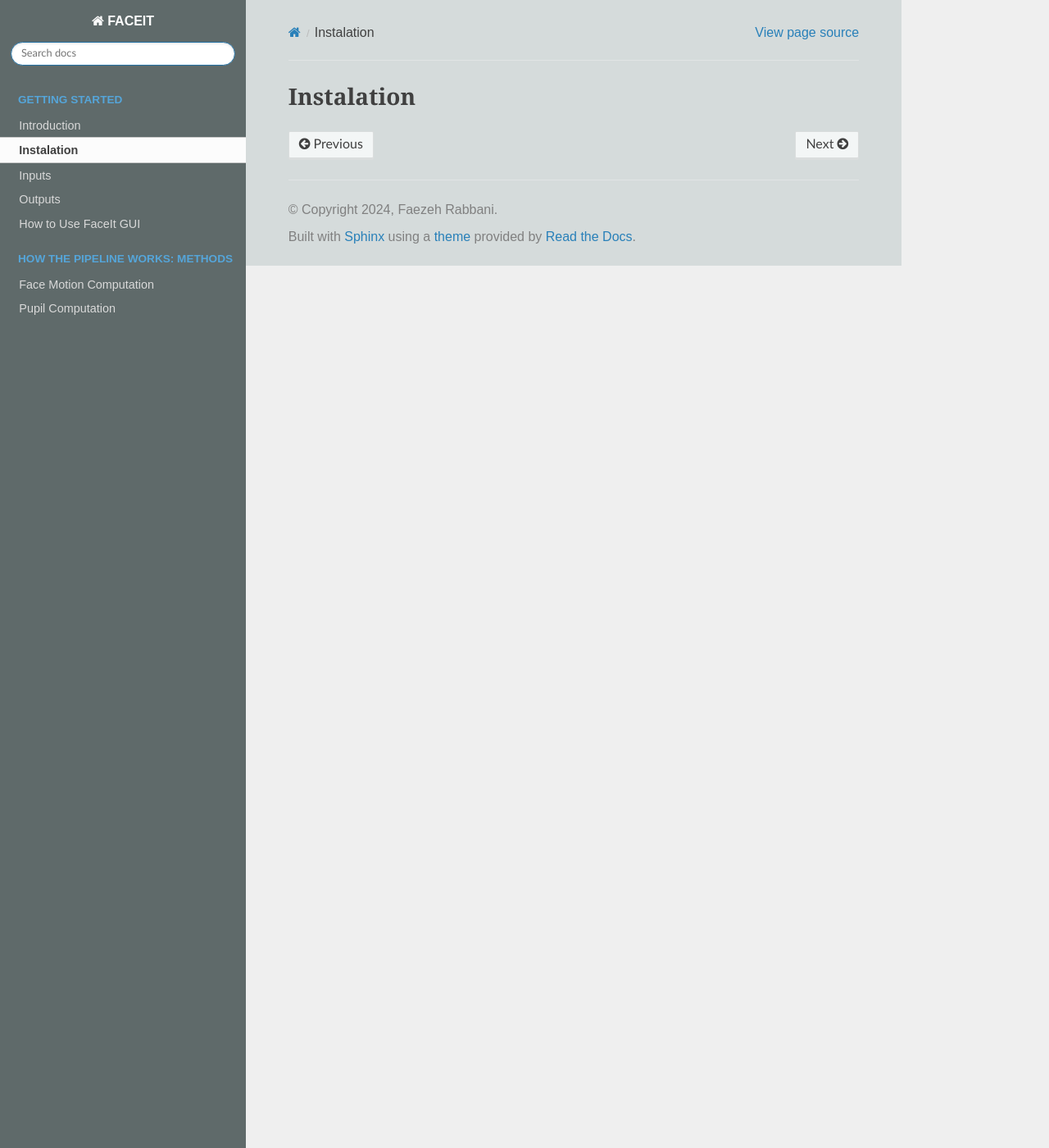
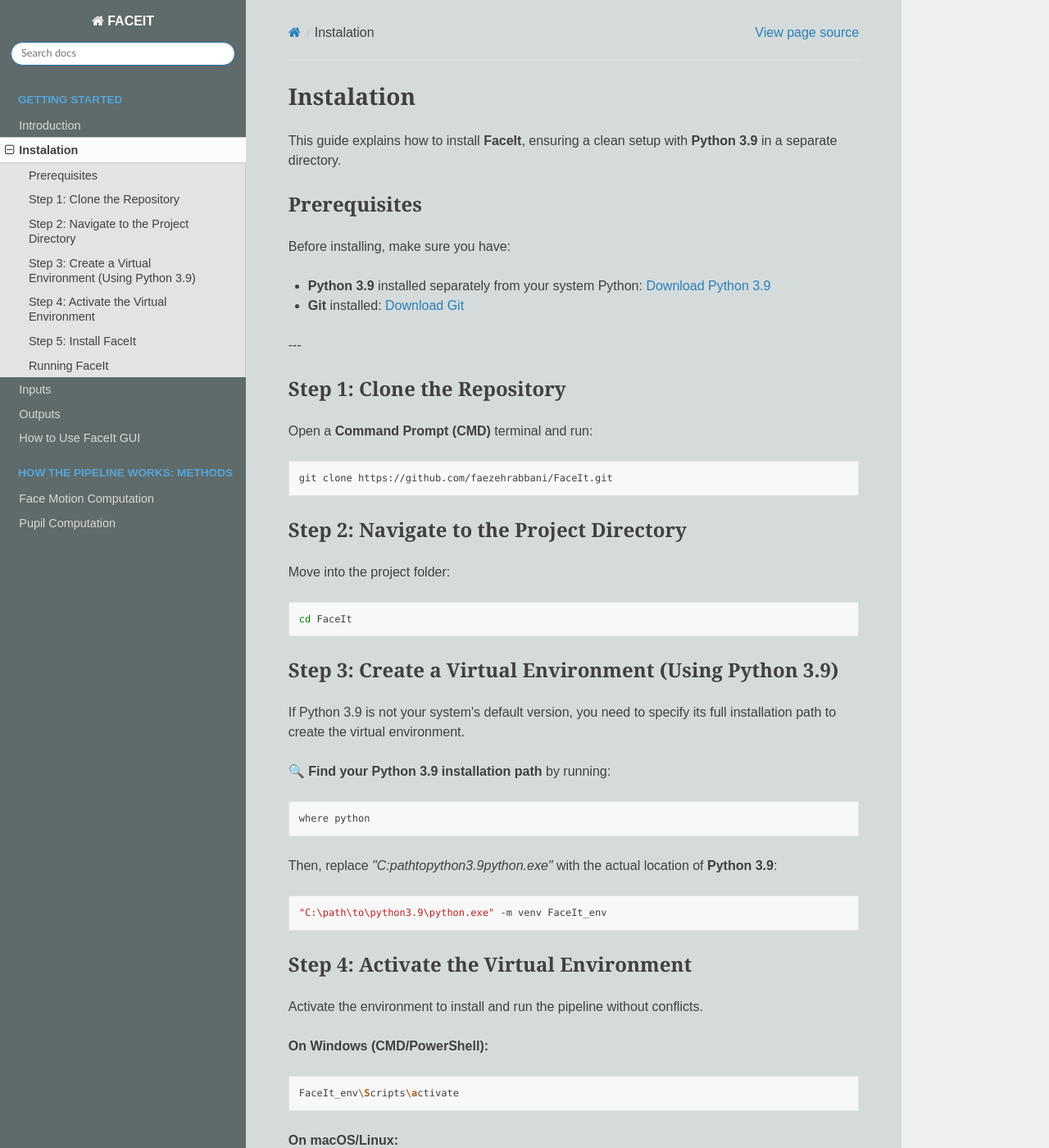
Before and after one commit to Bacci-Lab/FaceIt, a Sphinx documentation site: the page built from docs/source/installation.rst, in a window 1280 px wide and 1400 px high. Shown: the whole window at 82% size. Built offline with Sphinx 7.4.7 and the Read the Docs theme 3.1.0, drawn with Linux system fonts in a browser that asks for light colours; some of the changed text lies outside the part shown.

Commit message:
update doc file

```diff
--- a/docs/source/installation.rst
+++ b/docs/source/installation.rst
@@ -1,2 +1,92 @@
 Instalation
 ============
+
+This guide explains how to install **FaceIt**, ensuring a clean setup with **Python 3.9** in a separate directory.
+
+Prerequisites
+-------------
+
+Before installing, make sure you have:
+
+- **Python 3.9** installed separately from your system Python:
+  `Download Python 3.9 <https://www.python.org/downloads/release/python-390/>`_
+- **Git** installed:
+  `Download Git <https://git-scm.com/downloads>`_
+
+---
+
+Step 1: Clone the Repository
+----------------------------
+
+Open a **Command Prompt (CMD)** terminal and run:
+
+.. code-block:: bash
+
+    git clone https://github.com/faezehrabbani/FaceIt.git
+
+Step 2: Navigate to the Project Directory
+-----------------------------------------
+
+Move into the project folder:
+
+.. code-block:: bash
+
+    cd FaceIt
+
+Step 3: Create a Virtual Environment (Using Python 3.9)
+--------------------------------------------------------
+
+If Python 3.9 is not your system's default version, you need to specify its full installation path to create the virtual environment.
+
+🔍 **Find your Python 3.9 installation path** by running:
+
+.. code-block:: bash
+
+    where python
+
+Then, replace `"C:\path\to\python3.9\python.exe"` with the actual location of **Python 3.9**:
+
+.. code-block:: bash
+
+    "C:\path\to\python3.9\python.exe" -m venv FaceIt_env
+
+Step 4: Activate the Virtual Environment
+----------------------------------------
+
+Activate the environment to install and run the pipeline without conflicts.
+
+**On Windows (CMD/PowerShell):**
+
+.. code-block:: bash
+
+    FaceIt_env\Scripts\activate
+
+**On macOS/Linux:**
+
+.. code-block:: bash
+
+    source FaceIt_env/bin/activate
+
+Step 5: Install FaceIt
+----------------------
+
+With the virtual environment activated, install the package:
+
+.. code-block:: bash
+
+    pip install .
+
+Running FaceIt
+--------------
+
+Once installed, you can start the application by running:
+
+.. code-block:: bash
+
+    faceit
+
+If the **faceit** command is not recognized, try:
+
+.. code-block:: bash
+
+    python -m FACEIT_codes.main
```
